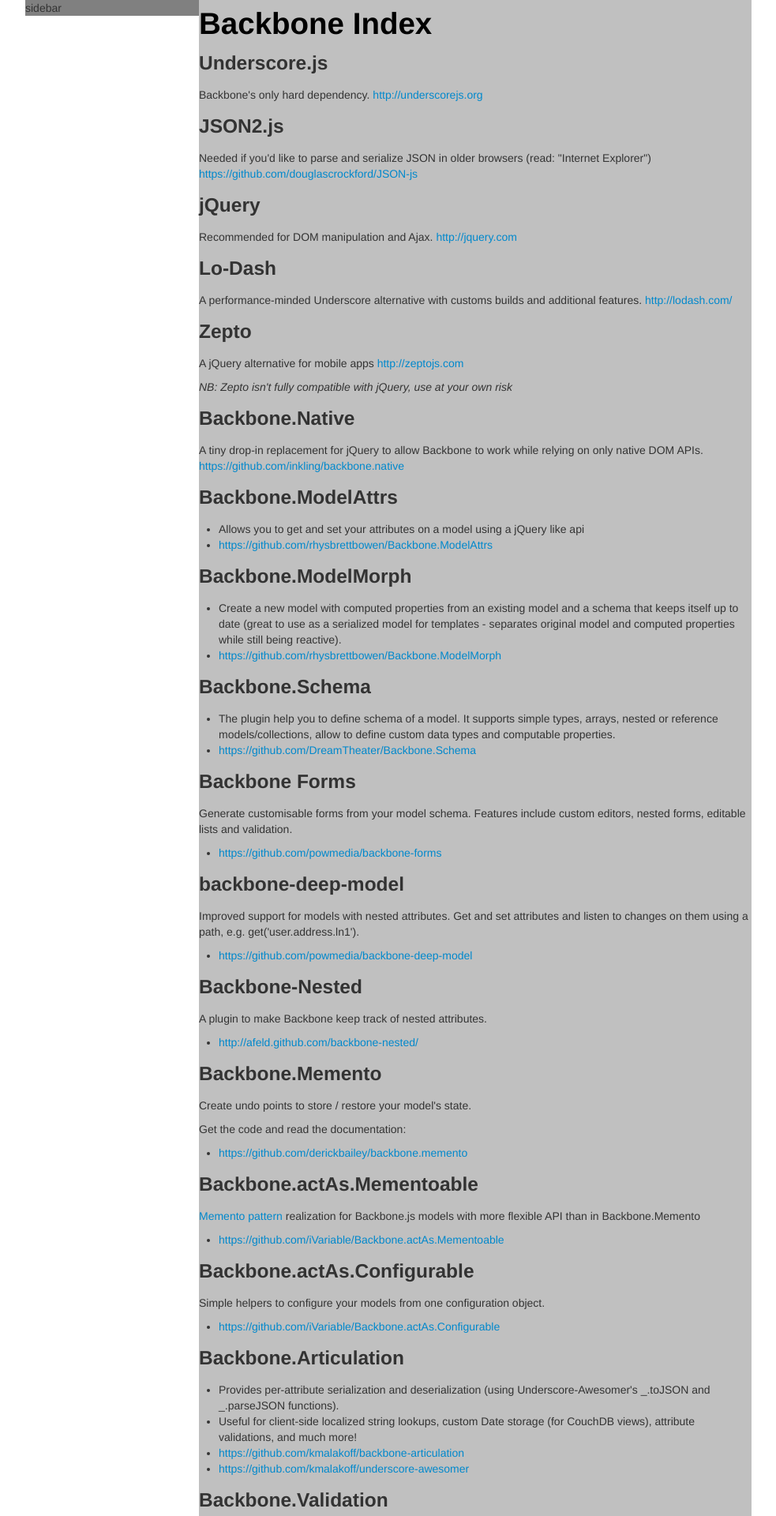
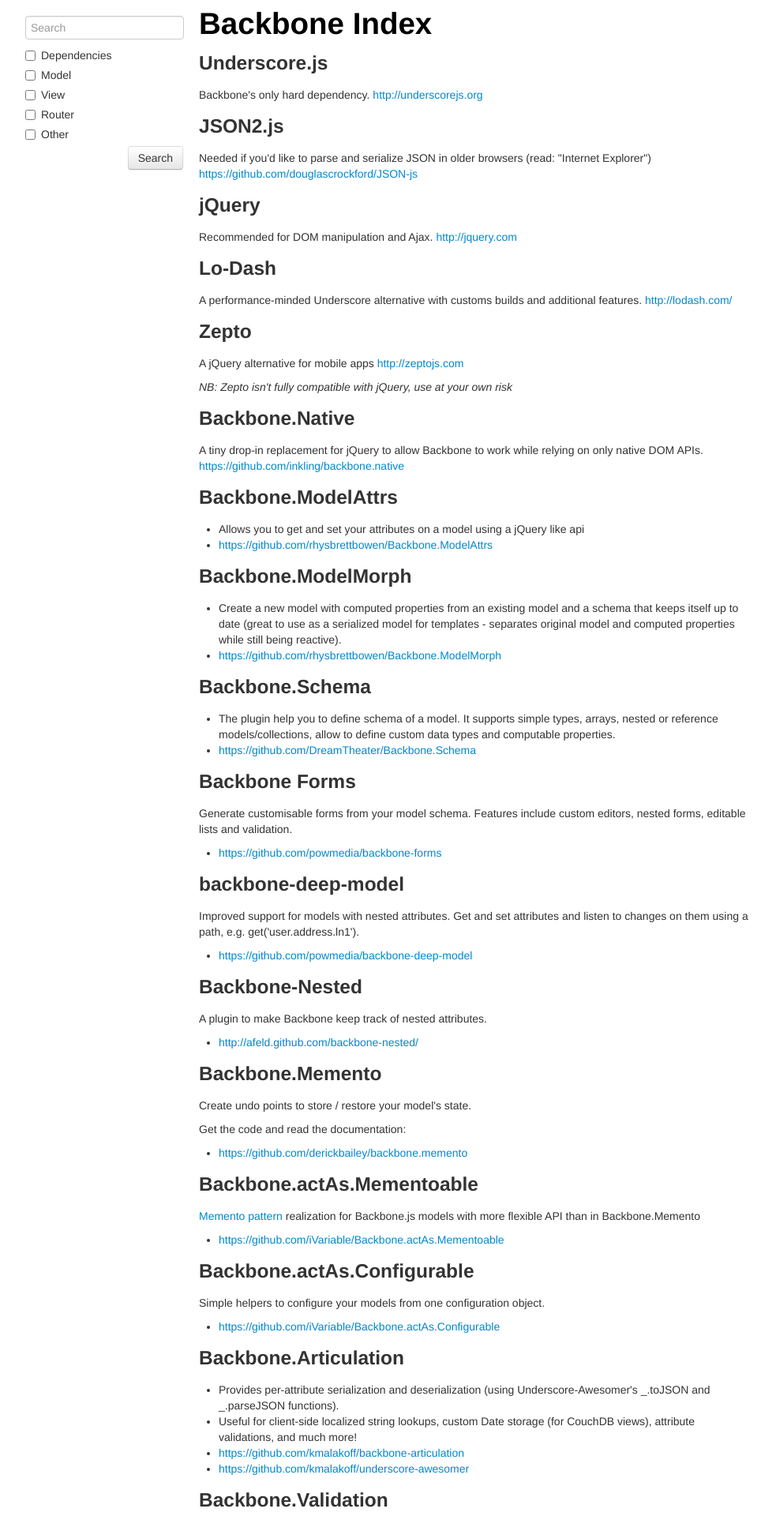
Before and after one commit to thejspr/backboneindex, a Jekyll site: the page built from index.html, in a window 1280 px wide. Shown: the top 1920 px of the page at 79% size, without its empty margins (118-1101 px from the left). Built offline with Jekyll 4.4.1, drawn with Linux system fonts in a browser that asks for light colours.

Commit message:
form mockup

```diff
--- a/_layouts/default.html
+++ b/_layouts/default.html
@@ -32,7 +32,26 @@
     <div class="container">
       <div class="row">
         <div id="sidebar" class="span3">
-          sidebar
+          <br />
+          <div class="sticky">
+            <input type="search" name="" value="" placeholder='Search' />
+            <label class='checkbox'>
+              <input type="checkbox" >Dependencies
+            </label>
+            <label class='checkbox'>
+              <input type="checkbox" >Model
+            </label>
+            <label class='checkbox'>
+              <input type="checkbox" >View
+            </label>
+            <label class='checkbox'>
+              <input type="checkbox" >Router
+            </label>
+            <label class='checkbox'>
+              <input type="checkbox" >Other
+            </label>
+            <input type="button" class="btn pull-right" value="Search" name="" />
+          </div>
         </div>
 
         <div id="content" class="span9">
--- a/css/style.css
+++ b/css/style.css
@@ -4,12 +4,10 @@
 
 #sidebar {
   margin-left: 0;
-  background-color: gray;
 }
 
 #content {
   margin-left: 0;
-  background-color: silver;
 }
 
 h1.title a {
@@ -24,3 +22,13 @@
 .centered {
   text-align: center;
 }
+
+.sticky {
+  position: fixed;
+  width: 200px;
+  top: 20px;
+}
+
+input {
+  width: 187px;
+}
```
